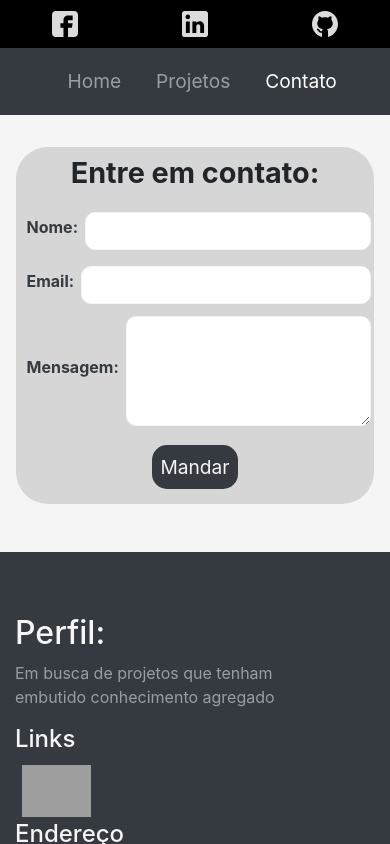
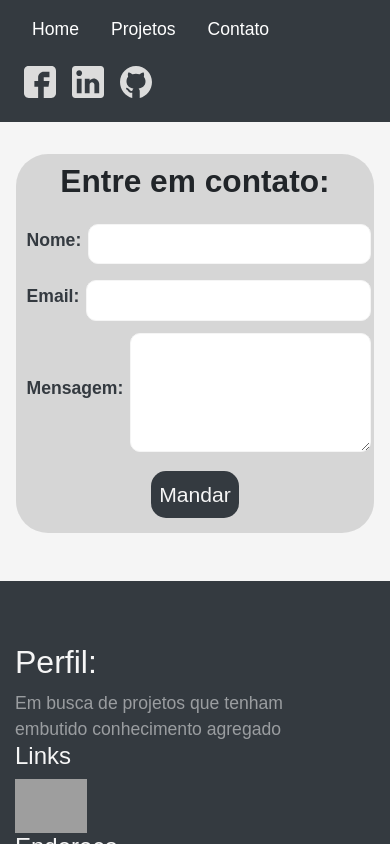
Before and after one commit to joaovitor32/Portifolio, a React (Create React App) app in the folder site/: page /contato in a window 390 px wide. Shown: the top 844 px of the page. Built offline with nearby package versions, Linux system fonts and the light colour scheme; grey boxes are pictures that could not be loaded.

Commit message:
Mudanças na barra de navegação

```diff
--- a/site/src/App.js
+++ b/site/src/App.js
@@ -9,12 +9,12 @@ import Home from './pages/home/Home';
 import Projetos from './pages/projetos/projetos'
 import Contato from './pages/contato/contato'
 
-import MainNavigation from './components/navigation/MainNavigation'
+import Navigation from './components/navigation/Navigation'
 
 function App() {
   return (
     <Router>
-      <MainNavigation/>
+      <Navigation/>
       <main>
         <Switch>
           <Route path="/home" exact>
--- a/site/src/components/navigation/MainHeader.css
+++ /dev/null
@@ -1,57 +0,0 @@
-.nav-links_left{
-    width: 85%;
-    margin-left:4%;
-}
-.nav-links_right{
-    width:15%;
-}
-.nav-links_right>a>img{
-    width: 15%!important;
-    height: 15%!important;
-    margin-left:5%;
-    margin-right: 5%;
-}
-.nav-links_cel{
-    display: none;
-}
-@media only screen and (max-width: 800px) {
-    nav{
-        margin-top:0%;
-    }
-
-    .nav-links_right{
-        display: none;
-    }
-   .nav-links_cel{
-        display: inline-flex;
-        width: 100%;
-        height:3rem;
-        margin-top:0%;
-        justify-content: center;
-        align-items: center;
-        text-align: center;
-        background-color: black;
-
-   }
-   .nav-links_cel>a>img{
-        width: 20%!important;
-        height: 20%!important;
-        margin:0 auto;
-    }
-    .nav-links_cel>a{
-        text-decoration: none;
-        display: block;
-        margin-left:0%;
-        margin-right: 0%;
-    }
-    .navUl{
-        width:100%;
-    }
-    header{
-        width: 100%;
-    }
-    .navbar{
-        flex-direction: column-reverse;
-    }
-
-}
--- a/site/src/components/navigation/MainHeader.js
+++ /dev/null
@@ -1,32 +0,0 @@
-import React from 'react';
-import './MainHeader';
-
-import facebook from './icons/facebook.svg'
-import github from './icons/github.svg'
-import linkedin from './icons/linkedin.svg'
-
-const MainHeader = props =>{
-    return  (
-        <header role="banner">
-             <div className="nav-links_cel" >
-                    <a href="https://www.facebook.com/joao.buzina"><img  alt="facebook" src={facebook}/></a>
-                    <a href="https://www.linkedin.com/in/jo%C3%A3o-vitor-muniz-lopes-3545a3154/"><img  alt="linkedin" src={linkedin}/></a>
-                    <a href="https://github.com/joaovitor32"><img className="aRefs" alt="github" src={github}/></a>
-            </div>
-            <nav className="navbar navbar-expand-lg navbar-dark bg-dark">
-                <div className="nav-links_left" id="navbarSupportedContent">
-                    <ul className="navbar-nav navUl">
-                        {props.children}
-                    </ul>
-                </div>
-                <div className="nav-links_right" >
-                    <a href="https://www.facebook.com/joao.buzina"><img  alt="facebook" src={facebook}/></a>
-                    <a href="https://www.linkedin.com/in/jo%C3%A3o-vitor-muniz-lopes-3545a3154/"><img  alt="linkedin" src={linkedin}/></a>
-                    <a href="https://github.com/joaovitor32"><img className="aRefs" alt="github" src={github}/></a>
-                </div>
-            </nav>
-        </header>
-    )
-
-}
-export default MainHeader;
--- a/site/src/components/navigation/MainNavigation.css
+++ /dev/null
@@ -1,6 +0,0 @@
-.nav-links_box{
-    width: auto;
-    display: flex;
-    justify-content:flex-start;
-    align-items: flex-start;
-}
--- a/site/src/components/navigation/MainNavigation.js
+++ /dev/null
@@ -1,23 +0,0 @@
-import React from 'react';
-
-import './MainNavigation.css';
-
-import MainHeader from './MainHeader';
-import './MainHeader.css';
-
-import NavLinks from './NavLinks'
-
-const MainNavigation = props =>{
-    return (
-        <MainHeader >
-            <div className="nav-links_box" >
-                <NavLinks class='NavLink' type="text" path="/home" nome="Home"/>
-                <NavLinks class='NavLink' type="text" path="/portifolio" nome="Projetos"/>
-                <NavLinks class='NavLink' type="text" path="/contato" nome="Contato"/>
-            </div>
-        </MainHeader>
-    )
-
-}
-
-export default MainNavigation;
--- a/site/src/components/navigation/NavLink.css
+++ /dev/null
@@ -1,15 +0,0 @@
-.nav-item:hover{
-    background-color: rgba(0,0,0,0.7);
-}
-
-@media only screen and (max-width: 800px) {
-    li{
-        margin-left:auto;
-        margin-right: auto;
-        font-size: 1.2em;
-        padding-top: 1%;
-        padding-bottom: 1%;
-        padding-left:2%;
-        padding-right: 2%;
-    }
-}
--- a/site/src/components/navigation/NavLinks.js
+++ /dev/null
@@ -1,14 +0,0 @@
-import  React from 'react';
-
-import './NavLink.css';
-
-import {NavLink} from 'react-router-dom';
-
-const NavLinks = props=>{
-    return (
-         <li className="nav-item">
-            <NavLink className="nav-link links" to={props.path}>{props.nome}</NavLink>
-        </li>
-    )
-}
-export default NavLinks
--- /dev/null
+++ b/site/src/components/navigation/Navigation.css
@@ -0,0 +1,39 @@
+body,
+ul,
+li,
+p {
+  margin: 0px;
+  padding: 0px;
+  list-style: none;
+  font-size: 1.1rem;
+  font-family: Arial;
+}
+
+header{
+    width:100%;
+    background-color: #343a40;
+    padding:0.5rem 1rem;
+    display: flex;
+    justify-content: space-between;
+    align-items: center;
+}
+.menu>li{
+    display: inline-block;
+    padding:0.5rem 1rem;
+}
+.menu>li>*{
+    color:white;
+    text-decoration: none;
+}
+.links>a>img{
+    vertical-align: middle;
+    height: 4rem;
+    width: 3rem;
+    padding:0rem 0.5rem;
+}
+@media (max-width: 600px)
+{
+    header{
+        display: block
+    }
+}
--- /dev/null
+++ b/site/src/components/navigation/Navigation.js
@@ -0,0 +1,29 @@
+import React from 'react';
+
+import { NavLink } from 'react-router-dom';
+import './Navigation.css';
+
+import facebook from './icons/facebook.svg'
+import github from './icons/github.svg'
+import linkedin from './icons/linkedin.svg'
+
+const Navigation = props => {
+    return (
+        <header >
+            <nav >
+                <ul className="menu">
+                    <li><NavLink type="text" to="/home" nome="Home">Home</NavLink></li>
+                    <li><NavLink type="text" to="/portifolio" nome="Projetos" >Projetos</NavLink></li>
+                    <li><NavLink type="text" to="/contato" nome="Contatos" >Contato</NavLink></li>
+                </ul>
+            </nav>
+            <div className="links" >
+                <a href="https://www.facebook.com/joao.buzina"><img alt="facebook" src={facebook} /></a>
+                <a href="https://www.linkedin.com/in/jo%C3%A3o-vitor-muniz-lopes-3545a3154/"><img alt="linkedin" src={linkedin} /></a>
+                <a href="https://github.com/joaovitor32"><img className="aRefs" alt="github" src={github} /></a>
+            </div>
+        </header>
+    )
+}
+
+export default Navigation;
```
